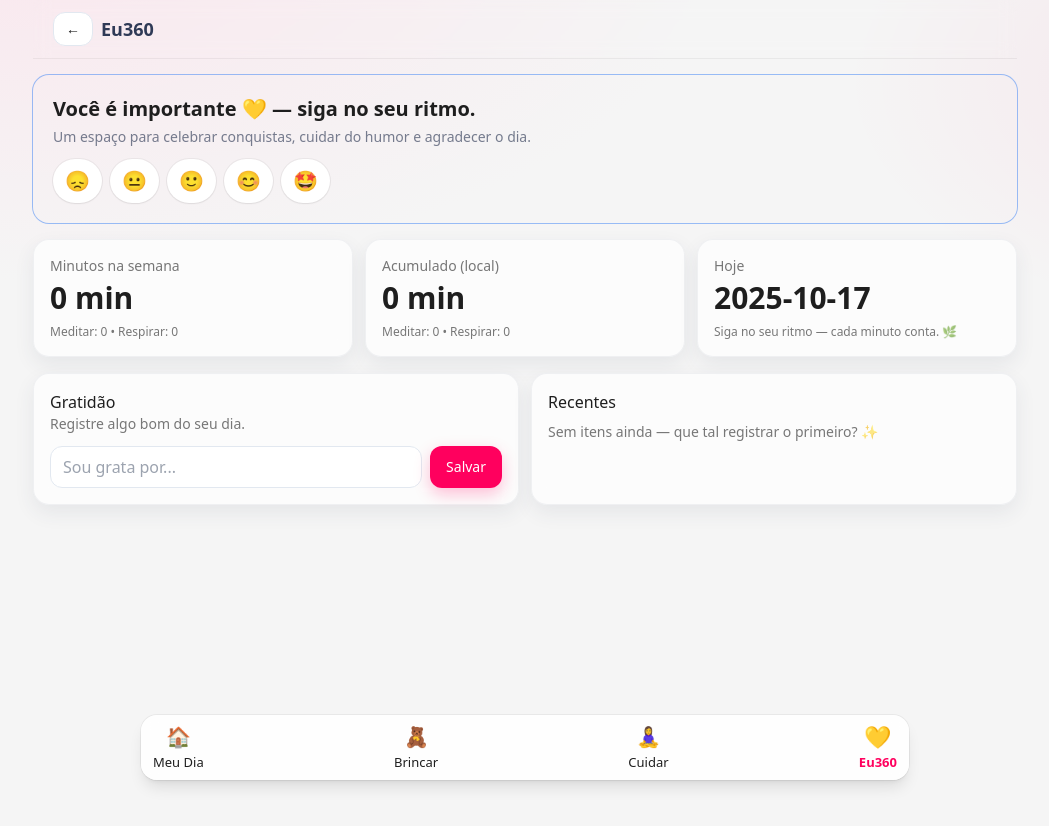
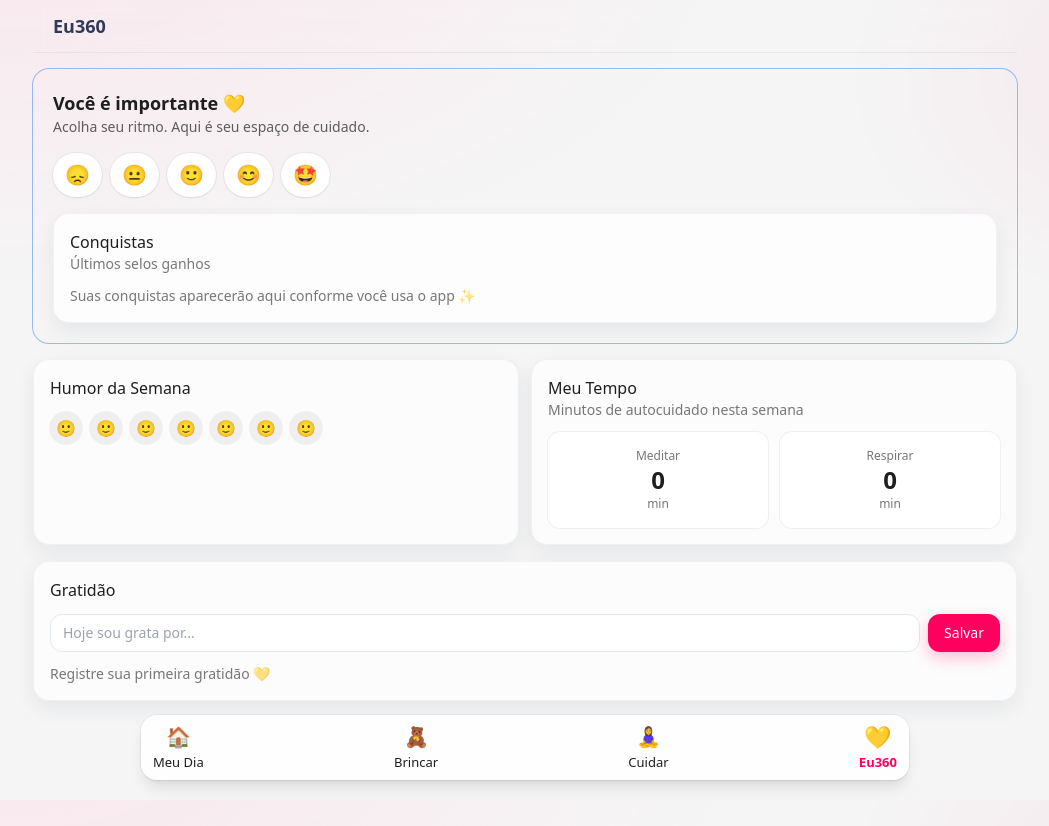
Before and after one commit to simonebrusco/materna360-app, a Next.js app in the folder materna360_starter/: page /eu360 in a window 1280 px wide. Shown: the top 826 px of the page, without its empty margins (115-1164 px from the left). Before the commit the page ends 800 px from the top, so only its background shows below. Built offline with nearby package versions, Linux system fonts and the light colour scheme.

Commit message:
Update page.jsx

```diff
--- a/materna360_starter/app/eu360/page.jsx
+++ b/materna360_starter/app/eu360/page.jsx
@@ -5,159 +5,184 @@ import { useEffect, useMemo, useState } from "react";
 import AppBar from "../../components/AppBar";
 import GlassCard from "../../components/GlassCard";
 import MoodCheckin from "../../components/MoodCheckin";
+import BadgesStrip from "../../components/BadgesStrip";
 import { get, set, keys } from "../../lib/storage";
 
-// util: yyyy-mm-dd
-function isoDay(d = new Date()) {
-  return new Date(d.getFullYear(), d.getMonth(), d.getDate())
-    .toISOString()
-    .slice(0, 10);
+function useWeeklyMinutes() {
+  const [minutes, setMinutes] = useState({ meditation: 0, breath: 0 });
+
+  useEffect(() => {
+    const k = keys.minutes || "m360:minutes";
+    const cur = get(k, { meditation: 0, breath: 0 });
+    setMinutes({
+      meditation: Number(cur.meditation || 0),
+      breath: Number(cur.breath || 0),
+    });
+  }, []);
+
+  return minutes;
 }
 
-// util: início da semana (7 dias atrás)
-function startOfWeek(date = new Date()) {
-  const d = new Date(date);
-  d.setDate(d.getDate() - 6); // hoje + 6 dias pra trás = janela de 7
-  d.setHours(0, 0, 0, 0);
-  return d;
-}
-
-export default function Eu360Page() {
-  // Gratidão
-  const [gratList, setGratList] = useState([]);
-  const [gratText, setGratText] = useState("");
-
-  // Minutos (meditação/respiração)
-  const [minutes, setMinutes] = useState({ meditation: 0, breath: 0 });
-  const [minutesLog, setMinutesLog] = useState([]);
+function GratitudeBlock() {
+  const [text, setText] = useState("");
+  const [items, setItems] = useState([]);
 
   useEffect(() => {
-    // carrega gratidões
-    const kGr = keys.gratitudes || "m360:gratitudes";
-    const gl = Array.isArray(get(kGr, [])) ? get(kGr, []) : [];
-    setGratList(gl);
-
-    // carrega minutos acumulados + log
-    const kMin = keys.minutes || "m360:minutes";
-    const kLog = keys.minutesLog || "m360:minutes_log";
-    setMinutes(get(kMin, { meditation: 0, breath: 0 }));
-    setMinutesLog(Array.isArray(get(kLog, [])) ? get(kLog, []) : []);
+    const k = keys.gratitudes || "m360:gratitudes";
+    const arr = Array.isArray(get(k, [])) ? get(k, []) : [];
+    setItems(arr.slice(-8).reverse());
   }, []);
 
-  function addGratitude() {
-    const text = (gratText || "").trim();
-    if (!text) return;
-    const kGr = keys.gratitudes || "m360:gratitudes";
-    const next = [{ date: new Date().toISOString(), text }, ...gratList].slice(0, 100);
-    set(kGr, next);
-    setGratList(next);
-    setGratText("");
+  function onAdd(e) {
+    e.preventDefault();
+    const v = text.trim();
+    if (!v) return;
 
-    // feedback
+    const k = keys.gratitudes || "m360:gratitudes";
+    const arr = Array.isArray(get(k, [])) ? get(k, []) : [];
+    const next = [...arr, { text: v, date: new Date().toISOString() }];
+    set(k, next);
+    setItems(next.slice(-8).reverse());
+    setText("");
+
     if (typeof window !== "undefined") {
       window.dispatchEvent(
         new CustomEvent("m360:win", { detail: { type: "badge", name: "Cuidar de Mim" } })
       );
       window.dispatchEvent(
-        new CustomEvent("m360:toast", { detail: { message: "Gratidão registrada 💛" } })
+        new CustomEvent("m360:toast", { detail: { message: "Gratidão registrada ✨" } })
       );
     }
   }
 
-  // minutos da semana (somando pelo log dos últimos 7 dias)
-  const weekly = useMemo(() => {
-    const since = startOfWeek();
-    let med = 0;
-    let bre = 0;
-    for (const it of minutesLog) {
-      const when = new Date(it.date || it.when || Date.now());
-      if (when >= since) {
-        if (it.type === "meditation") med += Number(it.minutes || 0);
-        if (it.type === "breath") bre += Number(it.minutes || 0);
-      }
+  return (
+    <GlassCard className="p-4">
+      <div className="font-medium">Gratidão</div>
+      <form onSubmit={onAdd} className="mt-3 flex gap-2">
+        <input
+          className="flex-1 rounded-xl border border-slate-200 px-3 py-2 text-sm"
+          placeholder="Hoje sou grata por..."
+          value={text}
+          onChange={(e) => setText(e.target.value)}
+        />
+        <button className="btn btn-primary" type="submit">Salvar</button>
+      </form>
+
+      <ul className="mt-3 space-y-2">
+        {items.length === 0 && (
+          <li className="text-sm opacity-60">Registre sua primeira gratidão 💛</li>
+        )}
+        {items.map((g, idx) => (
+          <li key={idx} className="text-sm">
+            • {g.text}
+          </li>
+        ))}
+      </ul>
+    </GlassCard>
+  );
+}
+
+function WeeklyMood() {
+  // lê os 7 últimos check-ins (se existir chave m360:moods)
+  const [dots, setDots] = useState([3, 3, 3, 3, 3, 3, 3]);
+
+  useEffect(() => {
+    const k = keys.moods || "m360:moods";
+    const arr = Array.isArray(get(k, [])) ? get(k, []) : [];
+    const last7 = arr.slice(-7).map((m) => Number(m.score || 3));
+    if (last7.length) {
+      // preenche à esquerda com 3 (neutro) se faltar
+      const padded = Array(7 - last7.length).fill(3).concat(last7);
+      setDots(padded);
     }
-    return { meditation: med, breath: bre, total: med + bre };
-  }, [minutesLog]);
+  }, []);
+
+  return (
+    <GlassCard className="p-4">
+      <div className="font-medium">Humor da Semana</div>
+      <div className="mt-3 flex items-center gap-2">
+        {dots.map((s, i) => (
+          <div
+            key={i}
+            className="w-8 h-8 rounded-full grid place-items-center ring-1 ring-black/5"
+            style={{
+              background:
+                s >= 4 ? "rgba(255,0,94,0.12)" :
+                s === 3 ? "rgba(84,84,84,0.08)" :
+                "rgba(47,58,86,0.10)"
+            }}
+            title={`Dia ${i + 1}: ${s}`}
+          >
+            {["😞","😐","🙂","😊","🤩"][s-1] || "🙂"}
+          </div>
+        ))}
+      </div>
+    </GlassCard>
+  );
+}
+
+export default function Eu360Page() {
+  const minutes = useWeeklyMinutes();
+
+  const bannerCopy = useMemo(
+    () => ({
+      title: "Você é importante 💛",
+      subtitle: "Acolha seu ritmo. Aqui é seu espaço de cuidado."
+    }),
+    []
+  );
 
   return (
     <main className="max-w-5xl mx-auto px-5 pb-24">
-      <AppBar title="Eu360" backHref="/" />
+      <AppBar title="Eu360" />
 
-      {/* Banner de acolhimento */}
+      {/* Banner */}
       <section className="mt-4 rounded-2xl p-5 bg-[var(--brand)]/10 ring-1 ring-[var(--brand)]/15">
-        <h1 className="text-xl font-semibold text-[var(--brand-navy)]">
-          Você é importante 💛 — siga no seu ritmo.
-        </h1>
-        <p className="mt-1 text-sm subtitle">
-          Um espaço para celebrar conquistas, cuidar do humor e agradecer o dia.
-        </p>
+        <div className="text-lg font-semibold">{bannerCopy.title}</div>
+        <div className="text-sm opacity-70">{bannerCopy.subtitle}</div>
 
-        {/* Check-in de humor */}
-        <div className="mt-3">
+        {/* Check-in de Humor */}
+        <div className="mt-4">
           <MoodCheckin />
+        </div>
+
+        {/* ⬇️ Conquistas: logo DEPOIS do MoodCheckin */}
+        <div className="mt-4">
+          <GlassCard className="p-4 bg-white/80">
+            <div className="font-medium">Conquistas</div>
+            <p className="text-sm opacity-60">Últimos selos ganhos</p>
+            <div className="mt-3">
+              <BadgesStrip />
+            </div>
+          </GlassCard>
         </div>
       </section>
 
-      {/* Meu Tempo (semana) */}
-      <section className="mt-4 grid grid-cols-1 sm:grid-cols-3 gap-3">
+      {/* Humor da Semana + Meu Tempo */}
+      <section className="mt-4 grid grid-cols-1 md:grid-cols-2 gap-3">
+        <WeeklyMood />
+
         <GlassCard className="p-4">
-          <div className="text-sm opacity-60">Minutos na semana</div>
-          <div className="text-3xl font-semibold mt-1">{weekly.total} min</div>
-          <div className="mt-2 text-xs opacity-60">
-            Meditar: {weekly.meditation} • Respirar: {weekly.breath}
-          </div>
-        </GlassCard>
-        <GlassCard className="p-4">
-          <div className="text-sm opacity-60">Acumulado (local)</div>
-          <div className="text-3xl font-semibold mt-1">
-            {(Number(minutes.meditation || 0) + Number(minutes.breath || 0))} min
-          </div>
-          <div className="mt-2 text-xs opacity-60">
-            Meditar: {Number(minutes.meditation || 0)} • Respirar: {Number(minutes.breath || 0)}
-          </div>
-        </GlassCard>
-        <GlassCard className="p-4">
-          <div className="text-sm opacity-60">Hoje</div>
-          <div className="text-3xl font-semibold mt-1">{isoDay()}</div>
-          <div className="mt-2 text-xs opacity-60">
-            Siga no seu ritmo — cada minuto conta. 🌿
+          <div className="font-medium">Meu Tempo</div>
+          <p className="text-sm opacity-60">Minutos de autocuidado nesta semana</p>
+          <div className="mt-3 grid grid-cols-2 gap-3 text-center">
+            <div className="rounded-xl bg-white ring-1 ring-black/5 p-4">
+              <div className="text-xs opacity-60">Meditar</div>
+              <div className="text-2xl font-semibold tabular-nums">{minutes.meditation}</div>
+              <div className="text-xs opacity-60">min</div>
+            </div>
+            <div className="rounded-xl bg-white ring-1 ring-black/5 p-4">
+              <div className="text-xs opacity-60">Respirar</div>
+              <div className="text-2xl font-semibold tabular-nums">{minutes.breath}</div>
+              <div className="text-xs opacity-60">min</div>
+            </div>
           </div>
         </GlassCard>
       </section>
 
       {/* Gratidão */}
-      <section className="mt-4 grid grid-cols-1 md:grid-cols-2 gap-3">
-        <GlassCard className="p-4">
-          <div className="font-medium">Gratidão</div>
-          <p className="text-sm opacity-60">Registre algo bom do seu dia.</p>
-
-          <div className="mt-3 flex gap-2">
-            <input
-              value={gratText}
-              onChange={(e) => setGratText(e.target.value)}
-              placeholder="Sou grata por..."
-              className="flex-1 rounded-xl border border-slate-200 px-3 py-2"
-            />
-            <button onClick={addGratitude} className="btn btn-primary">
-              Salvar
-            </button>
-          </div>
-        </GlassCard>
-
-        <GlassCard className="p-4">
-          <div className="font-medium">Recentes</div>
-          <ul className="mt-2 space-y-2">
-            {gratList.length === 0 && (
-              <li className="text-sm opacity-60">Sem itens ainda — que tal registrar o primeiro? ✨</li>
-            )}
-            {gratList.slice(0, 6).map((g, i) => (
-              <li key={i} className="text-sm">
-                <span className="opacity-60 mr-2">{(g.date || "").slice(0, 10)}</span>
-                {g.text}
-              </li>
-            ))}
-          </ul>
-        </GlassCard>
+      <section className="mt-4">
+        <GratitudeBlock />
       </section>
     </main>
   );
```
